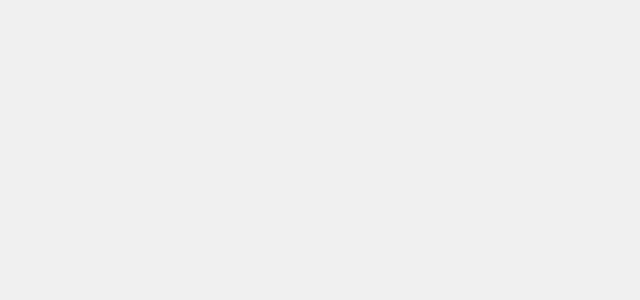
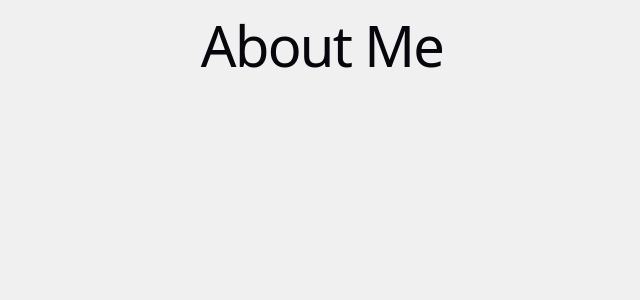
Before and after one commit to Spiderasasen/Remaking-A-freinds-portfoilio, a React (Vite) app in the folder main_page/: page /about in a window 1280 px wide. Before the commit this address had no page. Shown: the top 300 px of the page, without its empty margins (318-958 px from the left). Built offline with nearby package versions, Linux system fonts and the light colour scheme.

Commit message:
got the nav there

```diff
--- a/main_page/src/App.jsx
+++ b/main_page/src/App.jsx
@@ -2,6 +2,7 @@ import {BrowserRouter as Router, Routes, Route} from "react-router-dom"
 import './App.css'
 import Home from './pages/Home.jsx'
 import Projects from './pages/Projects.jsx'
+import About_Me from './pages/About_Me.jsx'
 
 function App() {
   return(
@@ -9,6 +10,7 @@ function App() {
         <Routes>
           <Route path="/" element={<Home/>}/>
           <Route path="/projects" element={<Projects/>}/>
+          <Route path="/about" element={<About_Me/>}/>
         </Routes>
       </Router>
   )
--- /dev/null
+++ b/main_page/src/pages/About_Me.jsx
@@ -0,0 +1,6 @@
+function About_Me() {
+    return(
+        <h1>About Me</h1>
+    )
+}
+export default About_Me;
--- a/main_page/src/pages/Home.jsx
+++ b/main_page/src/pages/Home.jsx
@@ -22,6 +22,9 @@ function Home() {
                 break;
             case "project":
                 navigate("/projects");
+                break;
+            case "about":
+                navigate("/about");
                 break;
         }
     }
--- a/main_page/src/pages/Projects.jsx
+++ b/main_page/src/pages/Projects.jsx
@@ -22,6 +22,9 @@ function Projects() {
                 break;
             case "project":
                 navigate("/projects");
+                break;
+            case "about":
+                navigate("/about");
                 break;
         }
     }
```
